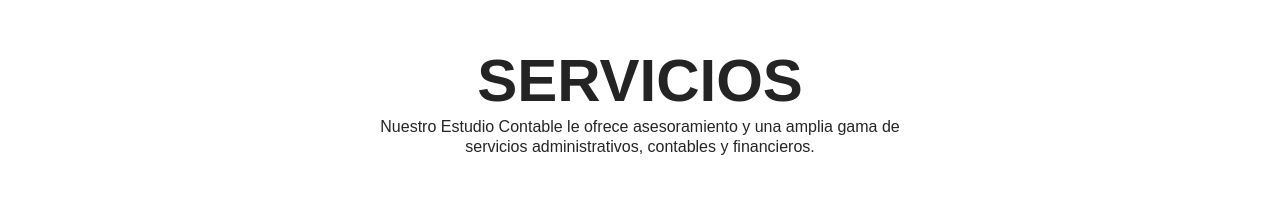
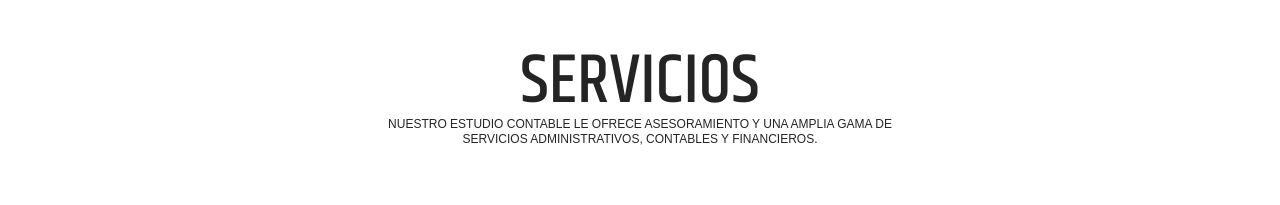
Before and after one commit to lvcas-ca/EstudioContableSotelo3.0, a React (Vite) app: page / in a window 1280 px wide. Shown: the part 659-864 px from the top of the page. Built offline with nearby package versions, Linux system fonts and the light colour scheme; no server answers.

Commit message:
Finish widht fonts

```diff
--- a/src/components/Contacto/Contacto.module.scss
+++ b/src/components/Contacto/Contacto.module.scss
@@ -18,14 +18,14 @@
 
 
         p{
-            font-family: var(--fuente-secundaria);
+            font-family: var(--fuente-principal);
             font-size: 30px;
             line-height: 30px;
             padding-bottom: 20px;
             font-weight: 500;
         }
         span{
-            font-size: 13px;
+            font-size: 16px;
             font-weight: 500;
             padding-bottom: 10px;
         }
@@ -87,9 +87,10 @@
                 line-height: 40px;
                 padding-bottom: 20px;
                 font-weight: 500;
+                width: 70%;
             }
             span{
-                font-size: 20px;
+                font-size: 16px;
                 line-height: 20px;
                 font-weight: 500;
                 padding-bottom: 10px;
--- a/src/components/QuienesSomos/QuienesSomos.jsx
+++ b/src/components/QuienesSomos/QuienesSomos.jsx
@@ -7,7 +7,7 @@ import rocket from "/src/assets/rocket.png";
 function QuienesSomos() {
   return (
     <section id="about" className="bg-[black]">
-      <h2>Quienes Somos</h2>
+      <h2 className="text-[50px] lg:text-[70px] text-center font-Khand font-bold bg-[#1C1D20] pb-[50px] pt-[50px]">Quiénes Somos</h2>
       <div className={QuienesCss.quienes_container}>
         <img
           src="https://res.cloudinary.com/dgtfypija/image/upload/v1733458923/Esstudio%20Contable%20web/universidad-sm_qqnzdt.png"
--- a/src/components/Title/Title.jsx
+++ b/src/components/Title/Title.jsx
@@ -2,11 +2,11 @@ export const Title = ({titulo, descripcion}) =>{
     return(
         <>
         <div className="text-center  pt-[70px] lg:pt-[100px] flex justify-center flex-col items-center">
-            <h1 className="font-Sarabun font-semibold text-customBlack text-2xl text-[40px] md:text-[55px] lg:text-[60px]  text-black">
+            <h1 className="font-Khand font-bold text-customBlack text-2xl text-[50px] lg:text-[70px]  text-black">
               {titulo}
             </h1>
 
-            <p className="font-Epilogue text-customBlack text-black pt-5 lg:w-[550px] leading-[20px]">{descripcion}</p>
+            <p className="font-Epilogue font-medium text-[12px] lg:text-30px] leading-tight text-customBlack text-black pt-5 lg:w-[550px] leading-[20px] uppercase">{descripcion}</p>
         </div>
 
         </>
--- a/tailwind.config.js
+++ b/tailwind.config.js
@@ -12,6 +12,8 @@ export default {
       fontFamily: {
         Sarabun: ['Sarabun', 'sans-serif'], // 'sans-serif' es la fuente de respaldo
         Epilogue: ['Epilogue', 'sans-serif'], // 'sans-serif' es la fuente de respaldo
+        Outfit: ['Outfit', 'sans-serif'], // 'sans-serif' es la fuente de respaldo
+        Khand: ['Khand', 'sans-serif']
       },
       colors: {
         customBlack: '#242424', // Color personalizado
```
